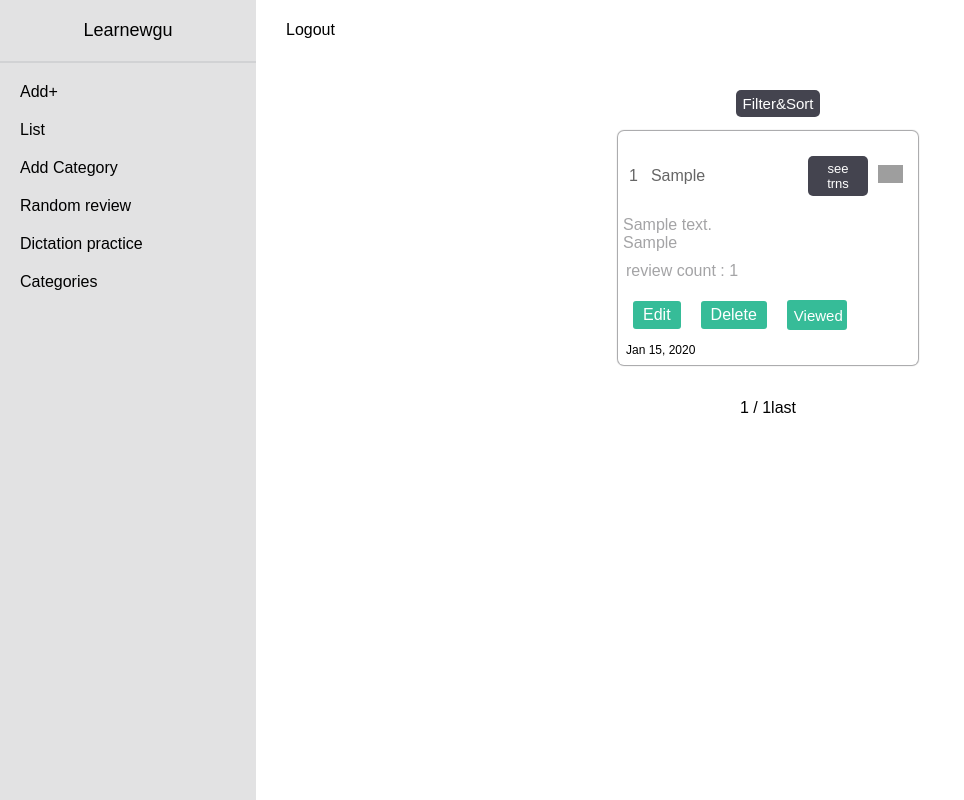
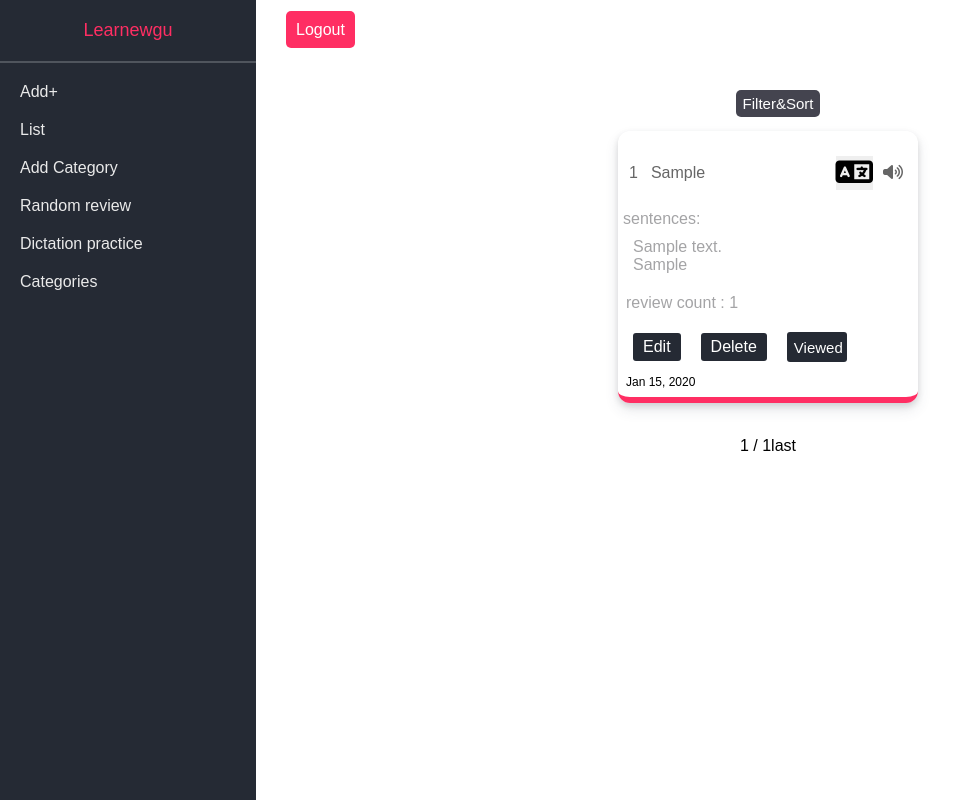
Before and after one commit to alirahmnicode/learnewgu, a Django app: page /vocab/list/ in a window 1280 px wide. Shown: the whole page, without its empty margins (0-964 px from the left). Run offline with Django 4.2, Linux system fonts and the light colour scheme; a user stored in the database is signed in; tables that the repository leaves empty hold one stand-in row (values such as "Sample post"); some libraries are stand-ins or nearby versions; grey boxes are pictures that could not be loaded.

Commit message:
add style

```diff
--- a/core/templates/core/add_vocab.html
+++ b/core/templates/core/add_vocab.html
@@ -5,12 +5,11 @@
 {% endblock head %}
 
 {% block content %}
-<form action="" method="post">{% csrf_token %}
+<div class="formbg add-vocab-form">
+    <form method="post">{% csrf_token %}
         {{ form.as_p }}
-
         <table class="table">
             {{ sentence_formset.management_form }}
-
             {% for form in sentence_formset.forms %}
             {% if forloop.first %}
             <thead>
@@ -39,6 +38,7 @@
         </table>
         <input type="submit" value="Save" />
     </form>
+</div>
 {% endblock content %}
 
 {% block js %}
--- a/static/css/nav.css
+++ b/static/css/nav.css
@@ -6,7 +6,10 @@ nav {
 
 nav a {
     margin-left: 30px;
-    padding: 0;
+    padding: 10px;
+    color: #fff;
+    background-color: #FF2E63;
+    border-radius: 5px;
 }
 
 .nav-btn {
--- a/static/css/side.css
+++ b/static/css/side.css
@@ -1,5 +1,5 @@
 a {
-    color: #000;
+    color: #EAEAEA;
 }
 
 .container {
@@ -13,7 +13,7 @@ a {
 
 .side {
     flex: 20%;
-    background: #e2e2e3;
+    background: #252A34;
     overflow: hidden;
     transition: .8s;
 }
@@ -22,6 +22,7 @@ a {
     text-align: center;
     margin: 20px 0;
     font-size: 18px;
+    color: #FF2E63;
 }
 
 .side .border {
--- a/static/css/style.css
+++ b/static/css/style.css
@@ -22,17 +22,24 @@ body {
 .box {
     width: 300px;
     margin: 4px;
-    border-radius: 6px;
+    border-radius: 12px;
     color: #a4a4a6;
-    ;
     display: flex;
     flex-direction: column;
     justify-content: space-between;
     position: relative;
     padding: 5px;
-    box-shadow: 0px 0px 1px 1px;
+    box-shadow: rgba(60, 66, 87, 0.12) 0px 7px 14px 0px, rgba(0, 0, 0, 0.12) 0px 3px 6px 0px;
+    border-bottom: 6px solid #FF2E63;
 }
 
+.sentence {
+    margin: 10px;
+}
+
+.sentence:not(:last-child) {
+    border-bottom: 1px solid #A2B29F;
+}
 .manage-category {
     margin: 30px;
 }
@@ -54,10 +61,9 @@ body {
 }
 
 .text button {
-    background-color: #44444f;
-    color: #fff;
-    font-size: 13px;
-    width: 60px;
+    font-size: 30px;
+    border: none;
+    cursor: pointer;
 }
 
 .manage {
@@ -71,7 +77,7 @@ body {
 
 .manage>div {
     border-radius: 3px;
-    background-color: #36bc98;
+    background-color: #252A34;
     margin: 10px;
 }
 
@@ -177,12 +183,12 @@ body {
 
 .s-f {
     display: none;
-    background-color: #e2e2e3;
+    background-color: #252A34;
     position: fixed;
     top: 50%;
     left: 50%;
-    height: 90%;
-    width: 80%;
+    height: 100%;
+    width: 100%;
     transform: translate(-50%, -50%);
     text-align: center;
 }
@@ -196,7 +202,7 @@ body {
 }
 
 .sort a {
-    color: #000;
+    color: #fff;
     display: block;
     margin-top: 10px;
 }
@@ -225,7 +231,7 @@ body {
     color: #bfcfff;
     display: block;
     margin-top: 10px;
-    color: #36bc98;
+    color: #fff;
 }
 
 .to {
@@ -245,7 +251,7 @@ body {
 .s-f.active {
     display: block;
     z-index: 1;
-    box-shadow: -13px 13px 43px 1px #757575;
+    box-shadow: rgba(60, 66, 87, 0.12) 0px 7px 14px 0px, rgba(0, 0, 0, 0.12) 0px 3px 6px 0px;
     border-radius: 10px;
 }
 
--- a/templates/base.html
+++ b/templates/base.html
@@ -11,6 +11,8 @@
     <link rel="stylesheet" href="{% static 'css/side.css' %}?{% now 'U' %}">
     <link rel="stylesheet" href="{% static 'css/loading.css' %}?{% now 'U' %}">
     <link rel="stylesheet" href="{% static 'css/forms.css' %}?{% now 'U' %}">
+    <!-- font awesome -->
+    <script src="https://kit.fontawesome.com/05dc3c1f27.js" crossorigin="anonymous"></script>
     {% block head %}
     {% endblock head %}
 </head>
--- a/templates/inc/box.html
+++ b/templates/inc/box.html
@@ -9,10 +9,12 @@
         </div>
         <div>
             <div class="mr">
-                <button class="btn accordion" data-box="translation">see trns</button>
+                <button class="accordion" data-box="translation">
+                    <i class="fa-solid fa-language"></i>
+                </button>
             </div>
             <div class="pronunciation">
-                <img class="icon" src="https://img.icons8.com/ios/50/000000/medium-volume--v1.png" />
+                <i class="fa-solid fa-volume-high"></i>
                 <span class="loader btn-pending"></span>
             </div>
         </div>
@@ -21,6 +23,7 @@
         <p>{{obj.translation}}</p>
     </div>
     <div class="word-sentences">
+        <p>sentences:</p>
         {% for sentence in obj.sentences.all %}
             <div class="sentence">
                 <p>{{sentence.text}}</p>
```
Also changed, not shown: static/css/forms.css (+83 -18 lines). Lines whose indentation alone changed are shown as unchanged.
